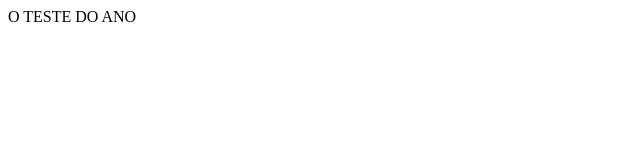
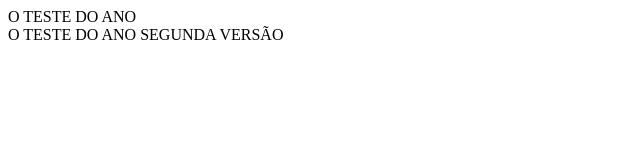
Before and after one commit to kaioxdbrasil/teste, a plain HTML site: page index.html in a window 1280 px wide. Shown: the whole page, without its empty margins (0-640 px from the left). Drawn offline with Linux system fonts and the light colour scheme.

```diff
--- a/index.html
+++ b/index.html
@@ -10,6 +10,7 @@
 <body>
     <head>
         <div>O TESTE DO ANO</div>
+        <div>O TESTE DO ANO SEGUNDA VERSÃO</div>
     </head>
     <main></main>
     <footer></footer>
```
